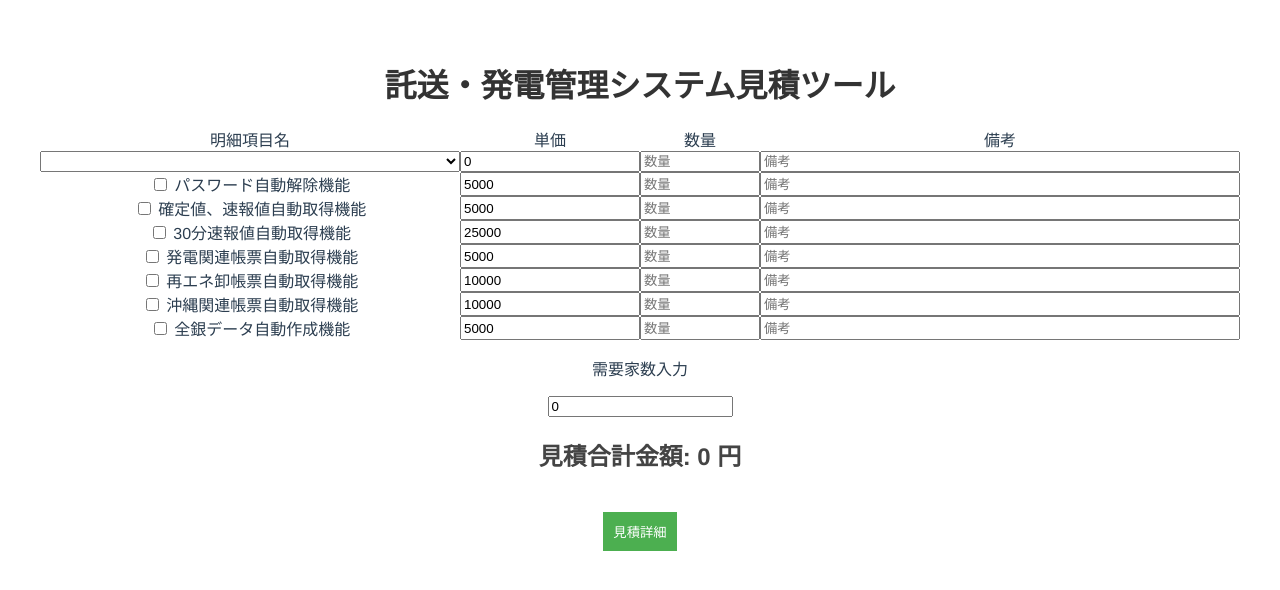
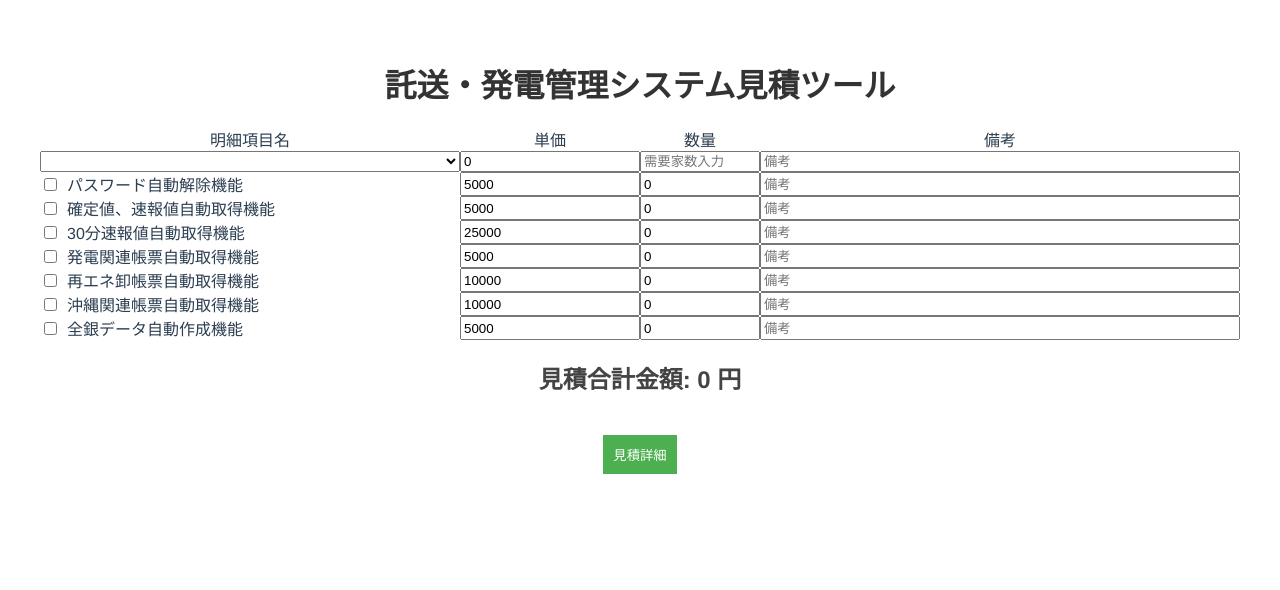
Before and after one commit to JEONGJONGIN/fpponopono-takusou-estimate, a Vue app: page / in a window 1280 px wide. Shown: the top 590 px of the page. Built offline with nearby package versions, Linux system fonts and the light colour scheme.

Commit message:
需要家数入力ロジック追加、オプションチェックボックスクリック時数量変動ロジック追加

```diff
--- a/src/components/HelloWorld.vue
+++ b/src/components/HelloWorld.vue
@@ -13,8 +13,8 @@
               {{ plan.name }}
             </option>
           </select>
-          <input type="text" :value="price" placeholder="単価" readonly />
-          <input type="text" placeholder="数量" />
+          <input type="text" :value="monthlyFee" placeholder="単価" readonly />
+          <input type="number" v-model="customerCount" placeholder="需要家数入力" />
           <input type="text" placeholder="備考" />
         </div>
         <div
@@ -22,35 +22,26 @@
           :key="index"
           class="billing-items"
         >
-          <label>
+          <div class="checkbox-container">
             <input
+              :id="'product-' + index"
               type="checkbox"
               placeholder="項目名"
               v-model="product.selected"
+              @change="handleCheckboxChange(product)"
             />
-            {{ product.name }}
-          </label>
+            <label class="product-name" :for="'product-' + index">{{ product.name }}</label>
+          </div>
           <input
             type="text"
             :value="product.price"
             placeholder="単価"
             readonly
           />
-          <input type="text" placeholder="数量" />
+          <input type="number" placeholder="数量" v-model="product.quantity" />
           <input type="text" placeholder="備考" />
         </div>
       </div>
-    </div>
-
-    <div class="customer-count">
-      <label>
-        需要家数入力
-        <ul>
-          <li>
-            <input type="number" v-model="customerCount" min="0" />
-          </li>
-        </ul>
-      </label>
     </div>
 
     <div class="total">
@@ -85,7 +76,7 @@ const plans = ref([
 // 選択したプラン及び需要家数
 const selectedPlan = ref(null);
 const price = ref(0);
-const customerCount = ref(0);
+const customerCount = ref("");
 
 function updatePrice() {
   price.value = selectedPlan.value ? selectedPlan.value.basePrice : "";
@@ -146,14 +137,23 @@ const monthlyFee = computed(() => {
 
 // オプションサービス
 const products = ref([
-  { name: "パスワード自動解除機能", price: 5000, selected: false },
-  { name: "確定値、速報値自動取得機能", price: 5000, selected: false },
-  { name: "30分速報値自動取得機能", price: 25000, selected: false },
-  { name: "発電関連帳票自動取得機能", price: 5000, selected: false },
-  { name: "再エネ卸帳票自動取得機能", price: 10000, selected: false },
-  { name: "沖縄関連帳票自動取得機能", price: 10000, selected: false },
-  { name: "全銀データ自動作成機能", price: 5000, selected: false },
+  { name: "パスワード自動解除機能", price: 5000, selected: false, quantity: 0 },
+  { name: "確定値、速報値自動取得機能", price: 5000, selected: false, quantity: 0 },
+  { name: "30分速報値自動取得機能", price: 25000, selected: false, quantity: 0 },
+  { name: "発電関連帳票自動取得機能", price: 5000, selected: false, quantity: 0 },
+  { name: "再エネ卸帳票自動取得機能", price: 10000, selected: false, quantity: 0 },
+  { name: "沖縄関連帳票自動取得機能", price: 10000, selected: false, quantity: 0 },
+  { name: "全銀データ自動作成機能", price: 5000, selected: false, quantity: 0 },
 ]);
+
+//オプションのチェックボックスを押すと数量がの値を1にする
+function handleCheckboxChange(product) {
+  if(product.selected){
+    product.quantity = 1;
+  } else {
+    product.quantity = 0;
+  }
+}
 
 // オプションサービス総額計算
 const optionsTotalPrice = computed(() => {
@@ -238,4 +238,16 @@ ul {
 .billing-items {
   display: contents;
 }
+
+.checkbox-container {
+  display: flex;
+  align-items: center;
+  margin-right: 10px;
+}
+
+input[type="checkbox"] {
+  margin-right: 10px;
+}
+
+
 </style>
```
